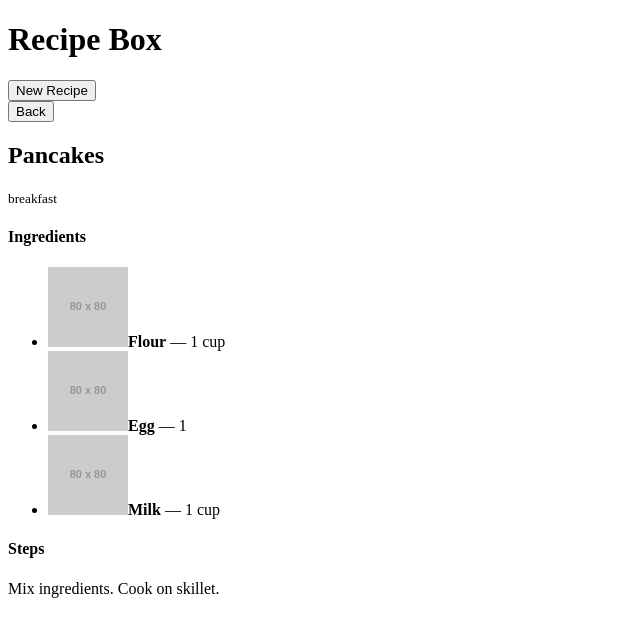
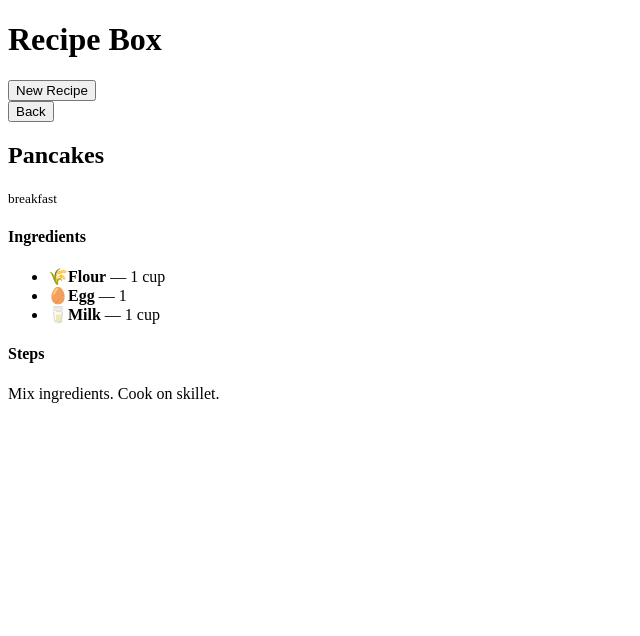
Before and after one commit to D3adeYe69/Pweb-lab6, a React (Vite) app: page / in a window 1280 px wide. Both pictures are taken after a click on the button "View". Shown: the top 636 px of the page, without its empty margins (0-640 px from the left). Built offline with nearby package versions, Linux system fonts and the light colour scheme; the HTML template or start-up script is replaced by a standard one.

Commit message:
feat: expand ingredient bank with 29 items and batch selection mode with amounts

```diff
--- a/src/App.jsx
+++ b/src/App.jsx
@@ -4,7 +4,7 @@ import IngredientBank from './IngredientBank'
 
 function sample() {
   return [
-    { id: 1, title: 'Pancakes', ingredients: [ { name: 'Flour', amount: '1 cup', image: 'https://via.placeholder.com/80?text=Flour' }, { name: 'Egg', amount: '1', image: 'https://via.placeholder.com/80?text=Egg' }, { name: 'Milk', amount: '1 cup', image: 'https://via.placeholder.com/80?text=Milk' } ], steps: 'Mix ingredients. Cook on skillet.', tags: ['breakfast'], prepTime: '10m', cookTime: '10m', servings: '2', notes: '', liked: false }
+    { id: 1, title: 'Pancakes', ingredients: [ { name: 'Flour', amount: '1 cup', image: '🌾' }, { name: 'Egg', amount: '1', image: '🥚' }, { name: 'Milk', amount: '1 cup', image: '🥛' } ], steps: 'Mix ingredients. Cook on skillet.', tags: ['breakfast'], prepTime: '10m', cookTime: '10m', servings: '2', notes: '', liked: false }
   ]
 }
 
@@ -67,7 +67,7 @@ export default function App(){
             <h4>Ingredients</h4>
             <ul>{(editing.ingredients||[]).map((ing,i)=>(
               <li key={i} className="detail-ing">
-                {ing.image && <img src={ing.image} alt={ing.name} />}
+                {ing.image && <span className="emoji-icon">{ing.image}</span>}
                 <strong>{ing.name}</strong>
                 {ing.amount && <span className="amt"> — {ing.amount}</span>}
               </li>
@@ -98,8 +98,8 @@ function RecipeForm({ onCancel, onSave, initial }){
   const [servings, setServings] = useState(initial?.servings||'')
   const [notes, setNotes] = useState(initial?.notes||'')
 
-  function addIngredientFromBank(item){
-    setIngredients(prev => [{ name: item.name, amount: '', image: item.image }, ...prev])
+  function addIngredientsFromBank(items){
+    setIngredients(prev => [...items, ...prev])
   }
 
   function save(e){
@@ -119,10 +119,10 @@ function RecipeForm({ onCancel, onSave, initial }){
 
       <div className="row">
         <label>Ingredients</label>
-        <IngredientBank onAdd={addIngredientFromBank} />
+        <IngredientBank onBatchAdd={addIngredientsFromBank} />
         {ingredients.map((ing,i)=> (
           <div key={i} className="ing-row">
-            {ing.image && <img src={ing.image} alt={ing.name} className="ing-thumb" />}
+            {ing.image && <span className="ing-emoji">{ing.image}</span>}
             <input value={ing.name} onChange={e=>{ const copy=[...ingredients]; copy[i]={...copy[i], name:e.target.value}; setIngredients(copy)}} placeholder="Ingredient name" />
             <input value={ing.amount} onChange={e=>{ const copy=[...ingredients]; copy[i]={...copy[i], amount:e.target.value}; setIngredients(copy)}} placeholder="Amount (e.g. 1 cup)" />
             <button type="button" onClick={()=>setIngredients(prev=>prev.filter((_,idx)=>idx!==i))}>Remove</button>
--- a/src/IngredientBank.jsx
+++ b/src/IngredientBank.jsx
@@ -1,26 +1,98 @@
-import React from 'react'
+import React, { useState } from 'react'
 
 const SAMPLE_INGREDIENTS = [
-  { id: 'tomato', name: 'Tomato', image: 'https://via.placeholder.com/80?text=Tomato' },
-  { id: 'egg', name: 'Egg', image: 'https://via.placeholder.com/80?text=Egg' },
-  { id: 'flour', name: 'Flour', image: 'https://via.placeholder.com/80?text=Flour' },
-  { id: 'milk', name: 'Milk', image: 'https://via.placeholder.com/80?text=Milk' },
-  { id: 'butter', name: 'Butter', image: 'https://via.placeholder.com/80?text=Butter' }
+  { id: 'tomato', name: 'Tomato', emoji: '🍅' },
+  { id: 'egg', name: 'Egg', emoji: '🥚' },
+  { id: 'flour', name: 'Flour', emoji: '🌾' },
+  { id: 'milk', name: 'Milk', emoji: '🥛' },
+  { id: 'butter', name: 'Butter', emoji: '🧈' },
+  { id: 'cheese', name: 'Cheese', emoji: '🧀' },
+  { id: 'bread', name: 'Bread', emoji: '🍞' },
+  { id: 'rice', name: 'Rice', emoji: '🍚' },
+  { id: 'pasta', name: 'Pasta', emoji: '🍝' },
+  { id: 'carrot', name: 'Carrot', emoji: '🥕' },
+  { id: 'onion', name: 'Onion', emoji: '🧅' },
+  { id: 'garlic', name: 'Garlic', emoji: '🧄' },
+  { id: 'lettuce', name: 'Lettuce', emoji: '🥬' },
+  { id: 'broccoli', name: 'Broccoli', emoji: '🥦' },
+  { id: 'pepper', name: 'Pepper', emoji: '🫑' },
+  { id: 'cucumber', name: 'Cucumber', emoji: '🥒' },
+  { id: 'mushroom', name: 'Mushroom', emoji: '🍄' },
+  { id: 'apple', name: 'Apple', emoji: '🍎' },
+  { id: 'lemon', name: 'Lemon', emoji: '🍋' },
+  { id: 'strawberry', name: 'Strawberry', emoji: '🍓' },
+  { id: 'chicken', name: 'Chicken', emoji: '🍗' },
+  { id: 'fish', name: 'Fish', emoji: '🐟' },
+  { id: 'steak', name: 'Steak', emoji: '🥩' },
+  { id: 'honey', name: 'Honey', emoji: '🍯' },
+  { id: 'salt', name: 'Salt', emoji: '🧂' },
+  { id: 'pepper_spice', name: 'Pepper', emoji: '🌶️' },
+  { id: 'sugar', name: 'Sugar', emoji: '🍬' },
+  { id: 'oil', name: 'Oil', emoji: '🫒' },
+  { id: 'vinegar', name: 'Vinegar', emoji: '🍶' }
 ]
 
-export default function IngredientBank({ onAdd }){
+export default function IngredientBank({ onBatchAdd }){
+  const [selected, setSelected] = useState({})
+  const [amounts, setAmounts] = useState({})
+
+  function toggleSelect(id){
+    setSelected(prev => ({ ...prev, [id]: !prev[id] }))
+  }
+
+  function setAmount(id, amount){
+    setAmounts(prev => ({ ...prev, [id]: amount }))
+  }
+
+  function submitSelection(){
+    const toAdd = Object.keys(selected)
+      .filter(id => selected[id])
+      .map(id => {
+        const ing = SAMPLE_INGREDIENTS.find(i => i.id === id)
+        return { name: ing.name, amount: amounts[id] || '', image: ing.emoji }
+      })
+    onBatchAdd(toAdd)
+    setSelected({})
+    setAmounts({})
+  }
+
+  const selectedCount = Object.values(selected).filter(Boolean).length
+
   return (
     <div className="ingredient-bank">
-      <h4>Ingredient Bank</h4>
+      <h4>Ingredient Bank (Select Multiple)</h4>
       <div className="bank-grid">
         {SAMPLE_INGREDIENTS.map(i => (
-          <div key={i.id} className="ingredient-card">
-            <img src={i.image} alt={i.name} />
+          <div key={i.id} className={'ingredient-card ' + (selected[i.id] ? 'selected' : '')}>
+            <div className="emoji-icon">{i.emoji}</div>
             <div className="ing-name">{i.name}</div>
-            <button onClick={() => onAdd({ name: i.name, image: i.image, amount: '' })}>Add</button>
+            <input
+              type="text"
+              placeholder="Amount"
+              value={amounts[i.id] || ''}
+              onChange={e => setAmount(i.id, e.target.value)}
+              onClick={e => e.stopPropagation()}
+            />
+            <button
+              type="button"
+              onClick={() => toggleSelect(i.id)}
+              className={selected[i.id] ? 'selected' : ''}
+            >
+              {selected[i.id] ? '✓' : 'Add'}
+            </button>
           </div>
         ))}
       </div>
+      {selectedCount > 0 && (
+        <div className="bank-actions">
+          <button type="button" onClick={submitSelection} className="submit-btn">
+            Add {selectedCount} ingredient{selectedCount !== 1 ? 's' : ''}
+          </button>
+          <button type="button" onClick={() => { setSelected({}); setAmounts({}) }} className="cancel-btn">
+            Clear
+          </button>
+        </div>
+      )}
     </div>
   )
 }
--- a/src/styles.css
+++ b/src/styles.css
@@ -13,20 +13,28 @@ main{margin-top:18px}
 .recipe-form{display:flex;flex-direction:column;gap:12px}
 .recipe-form input,.recipe-form textarea{width:100%;padding:8px;border-radius:8px;border:1px solid #e6edf3}
 .ing-row{display:flex;gap:8px;align-items:center}
-.ing-thumb{width:40px;height:40px;border-radius:6px;object-fit:cover}
+.ing-emoji{font-size:28px}
 .form-actions{display:flex;gap:8px}
 .steps{background:transparent;padding:8px}
 .detail .steps{padding:8px;border-radius:8px;background:#fbfbfb}
 .detail-ing{display:flex;align-items:center;gap:8px;margin-bottom:6px}
-.detail-ing img{width:36px;height:36px;border-radius:6px;object-fit:cover}
+.detail-ing .emoji-icon{font-size:24px}
 .detail-ing .amt{color:var(--muted);margin-left:6px}
 
-.ingredient-bank{margin:8px 0}
-.bank-grid{display:flex;gap:8px;flex-wrap:wrap}
-.ingredient-card{width:96px;padding:8px;border-radius:8px;background:var(--card);box-shadow:0 6px 18px rgba(14,30,37,0.04);display:flex;flex-direction:column;align-items:center;gap:6px}
-.ingredient-card img{width:64px;height:64px;object-fit:cover;border-radius:8px}
-.ingredient-card .ing-name{font-size:13px}
-.ingredient-card button{padding:6px 8px;border-radius:6px;border:none;background:var(--accent);color:white;cursor:pointer}
+.ingredient-bank{margin:12px 0;border:1px solid #e6edf3;border-radius:8px;padding:12px;background:rgba(0,0,0,0.01)}
+.ingredient-bank h4{margin:0 0 12px 0}
+.bank-grid{display:grid;grid-template-columns:repeat(auto-fill,minmax(100px,1fr));gap:8px}
+.ingredient-card{padding:8px;border-radius:8px;background:var(--card);border:2px solid transparent;box-shadow:0 2px 6px rgba(14,30,37,0.04);display:flex;flex-direction:column;align-items:center;gap:6px;cursor:pointer;transition:all .15s ease}
+.ingredient-card:hover{box-shadow:0 4px 12px rgba(14,30,37,0.08)}
+.ingredient-card.selected{border-color:var(--accent);background:rgba(14,165,233,0.04)}
+.emoji-icon{font-size:32px}
+.ingredient-card .ing-name{font-size:12px;text-align:center}
+.ingredient-card input{width:100%;padding:4px;border-radius:4px;border:1px solid #e6edf3;font-size:11px}
+.ingredient-card button{padding:4px 8px;border-radius:4px;border:1px solid #e6edf3;background:transparent;cursor:pointer;font-size:12px}
+.ingredient-card button.selected{background:var(--accent);color:white;border:none}
+.bank-actions{display:flex;gap:8px;margin-top:12px}
+.submit-btn{padding:10px 14px;border-radius:8px;border:none;background:var(--accent);color:white;cursor:pointer}
+.cancel-btn{padding:10px 14px;border-radius:8px;border:1px solid #e6edf3;background:transparent;cursor:pointer}
 
 /* dark */
 body.dark{--bg:#071028;--fg:#e6eef8;--muted:#9fb0c8;--accent:#60a5fa;--card:#0f1720}
```
